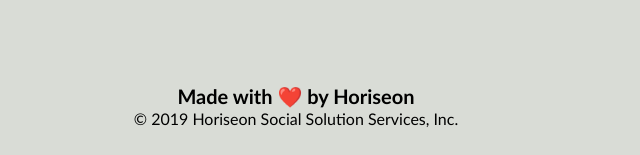
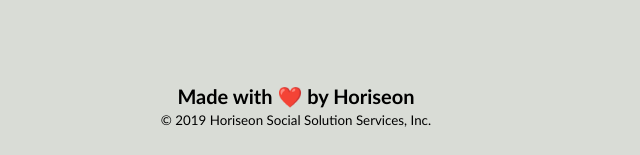
Before and after one commit to simmypayyappillyvarghese/horiseon-refactoring-sv, a plain HTML site: page index.html in a window 1280 px wide. Shown: the part 1865-2020 px from the top of the page, 344-984 px from the left. Drawn offline with Linux system fonts and the light colour scheme.

Commit message:
Changed the footer div to footer element and replaced p with small element in index file.Changed the class to element in style.css

```diff
--- a/assets/css/style.css
+++ b/assets/css/style.css
@@ -192,13 +192,13 @@
     font-size: 36px;
 }
 
-.footer {
+footer {
     padding: 30px;
     clear: both;
     font-family: 'Trebuchet MS', 'Lucida Sans Unicode', 'Lucida Grande', 'Lucida Sans', Arial, sans-serif;
     text-align: center;
 }
 
-.footer h2 {
+footer h2 {
     font-size: 20px;
 }
--- a/index.html
+++ b/index.html
@@ -90,13 +90,13 @@
             </figure>
         </div>
     </div>
-
-    <div class="footer">
+<!--Changed div to footer element and p to small element to hold copyright info-->
+    <footer>
         <h2>Made with ❤️️ by Horiseon</h2>
-        <p>
+        <small>
             &copy; 2019 Horiseon Social Solution Services, Inc.
-        </p>
-    </div>
+        </small>
+    </footer>
 </body>
 
 </html>
```
